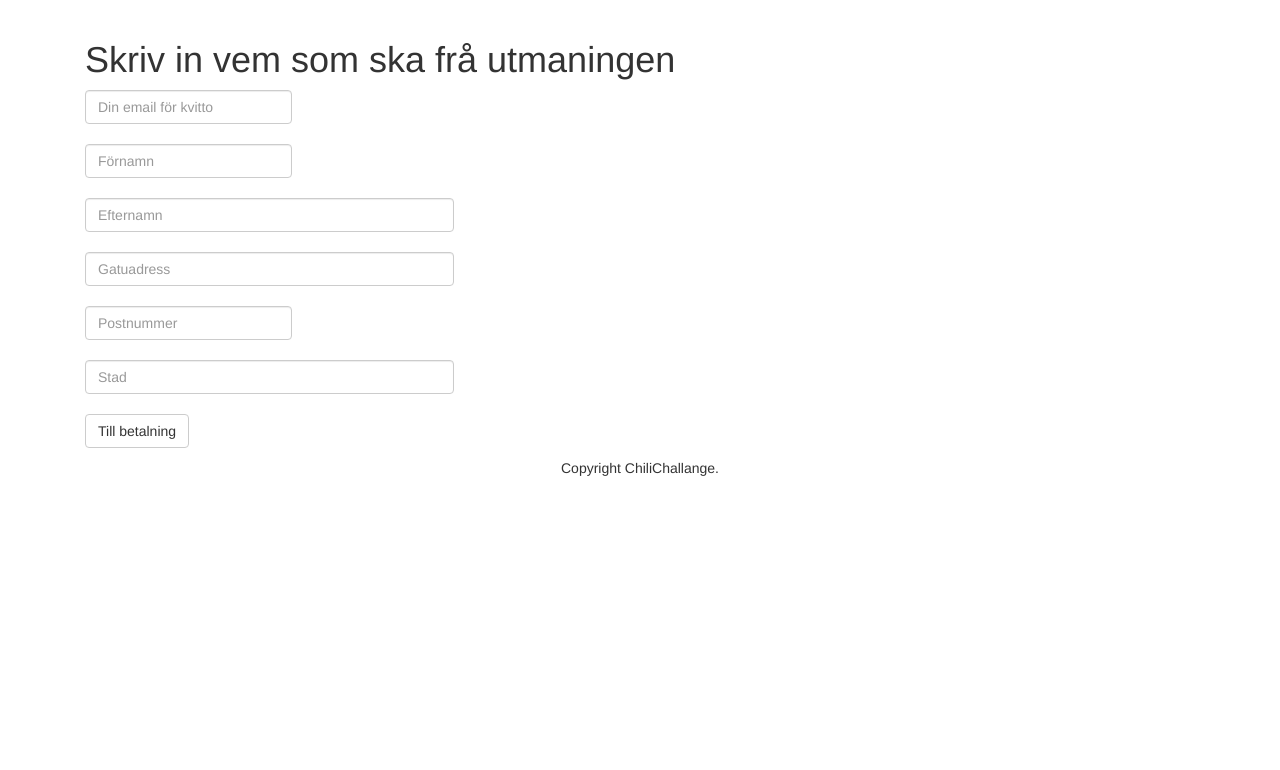
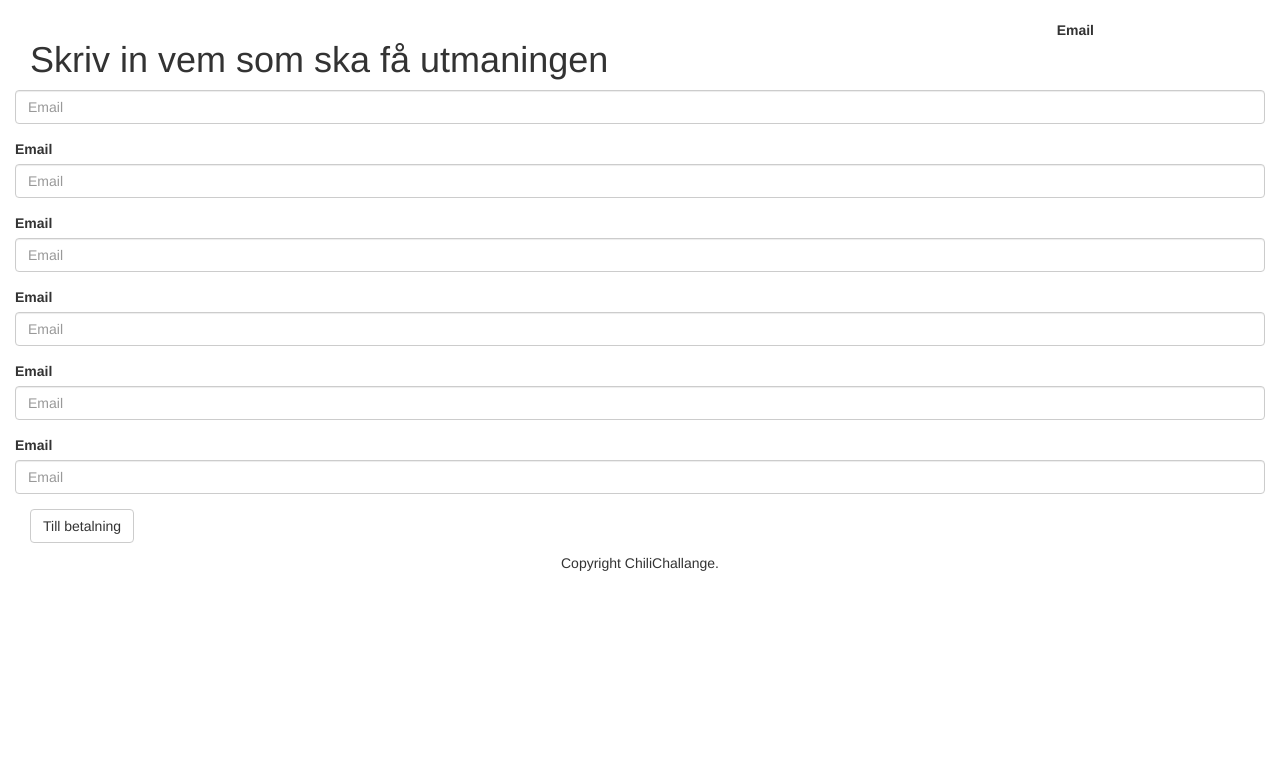
Before and after one commit to linusgalen/chilichallenge, a Flask app: page /select_friend in a window 1280 px wide. Shown: the part 65-835 px from the top of the page. Run offline with Flask 2, Linux system fonts and the light colour scheme; some libraries are stand-ins or nearby versions.

Commit message:
halfway done forms on checkout-proc

```diff
--- a/app/templates/select_friend.html
+++ b/app/templates/select_friend.html
@@ -5,55 +5,58 @@
 {% block content %}
 
 
-    <div class="container center_div">
-        <form class="form-inline" action="" method="post" name="shipping_address">
-            <h1 class="col-sm-10">Skriv in vem som ska frå utmaningen</h1>
+    <div class="container-fluid">
+      <h1 class="col-sm-10">Skriv in vem som ska få utmaningen</h1>
+      <form data-toggle="validator" role="form" method="post">
 
-            {{ adress_form.hidden_tag() }}
-
-            <div class="col-sm-10">
-                {{ adress_form.email (size=20, placeholder="Din email för kvitto", class="form-control") }}
-                {% for error in adress_form.email.errors %}
-                    <span style="color: red;"class="glyphicon glyphicon-ban-circle"> </span>
-                    <span style="color: red;">{{ error }} </span>
-                {% endfor %}<br><br>
+          <div class="form-group">
+            <label for="regEmail" class="control-label">Email</label>
+            <input type="email" class="form-control" id="regEmail" name="email"
+            placeholder="Email" data-required-error="Skriv en het mail"
+            data-error="Gör det ordentligt och skriv en riktig mail" required>
+            <div class="help-block with-errors"></div>
           </div>
 
-            <div class="col-sm-10">
-                {{ adress_form.first_name (size=20, placeholder="Förnamn", class="form-control") }}
-                {% for error in adress_form.first_name.errors %}
-                    <span style="color: red;"class="glyphicon glyphicon-ban-circle"> </span>
-                    <span style="color: red;">{{ error }} </span>
-                {% endfor %}<br><br>
+          <div class="form-group">
+            <label for="regEmail" class="control-label">Email</label>
+            <input type="email" class="form-control" id="regEmail" name="email"
+            placeholder="Email" data-required-error="Skriv en het mail"
+            data-error="Gör det ordentligt och skriv en riktig mail" required>
+            <div class="help-block with-errors"></div>
           </div>
-            <div class="col-sm-10">
-                {{ adress_form.last_name (size=40, placeholder="Efternamn", class="form-control") }}
-                {% for error in adress_form.last_name.errors %}
-                    <span style="color: red;"class="glyphicon glyphicon-ban-circle"> </span>
-                    <span style="color: red;">{{ error }} </span>
-                {% endfor %}<br><br>
+
+          <div class="form-group">
+            <label for="regEmail" class="control-label">Email</label>
+            <input type="email" class="form-control" id="regEmail" name="email"
+            placeholder="Email" data-required-error="Skriv en het mail"
+            data-error="Gör det ordentligt och skriv en riktig mail" required>
+            <div class="help-block with-errors"></div>
           </div>
-            <div class="col-sm-10">
-                {{ adress_form.address (size=40, placeholder="Gatuadress", class="form-control") }}
-                {% for error in adress_form.address.errors %}
-                    <span style="color: red;"class="glyphicon glyphicon-ban-circle"> </span>
-                    <span style="color: red;">{{ error }} </span>
-                {% endfor %}<br><br>
+
+          <div class="form-group">
+            <label for="regEmail" class="control-label">Email</label>
+            <input type="email" class="form-control" id="regEmail" name="email"
+            placeholder="Email" data-required-error="Skriv en het mail"
+            data-error="Gör det ordentligt och skriv en riktig mail" required>
+            <div class="help-block with-errors"></div>
           </div>
-            <div class="col-sm-10">
-                {{ adress_form.zipcode (size=40, placeholder="Postnummer", class="form-control") }}
-                {% for error in adress_form.zipcode.errors %}
-                    <span style="color: red;"class="glyphicon glyphicon-ban-circle"> </span>
-                    <span style="color: red;">{{ error }} </span>
-                {% endfor %}<br><br>
+
+          <div class="form-group">
+            <label for="regEmail" class="control-label">Email</label>
+            <input type="email" class="form-control" id="regEmail" name="email"
+            placeholder="Email" data-required-error="Skriv en het mail"
+            data-error="Gör det ordentligt och skriv en riktig mail" required>
+            <div class="help-block with-errors"></div>
           </div>
-            <div class="col-sm-10">
-                {{ adress_form.city (size=40, placeholder="Stad", class="form-control") }}
-                {% for error in adress_form.city.errors %}
-                    <span style="color: red;"class="glyphicon glyphicon-ban-circle"> </span>
-                    <span style="color: red;">{{ error }} </span>
-                {% endfor %}<br><br>
+
+          <div class="form-group">
+            <label for="regEmail" class="control-label">Email</label>
+            <input type="email" class="form-control" id="regEmail" name="email"
+            placeholder="Email" data-required-error="Skriv en het mail"
+            data-error="Gör det ordentligt och skriv en riktig mail" required>
+            <div class="help-block with-errors"></div>
           </div>
+
           <div class="col-sm-10">
             <p><input type="submit" value="Till betalning" class="btn btn-default"></p>
           </div>
--- a/app/views.py
+++ b/app/views.py
@@ -132,6 +132,9 @@ def select_chili():
 def checkout():
     product_list = Product.query.all()
     address_form=AddressForm()
+
+    # first_name = request.form['first_name']
+
     address_form.product_id.choices=[(product.id, 'Valj') for product in product_list]
     key = 'pk_test_Y2poyAHtZzOY2qOmdqvzvizu'
 
```
Also changed, not shown: app/templates/checkout_process.html (+67 -54 lines), app/templates/register.html (+11 -6 lines). Lines whose indentation alone changed are shown as unchanged.
